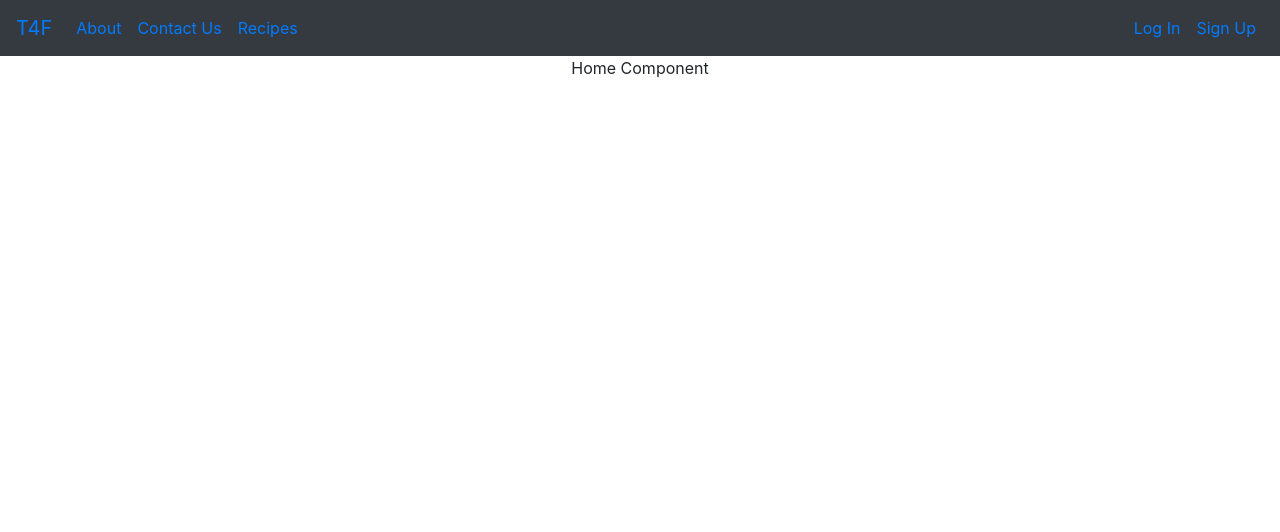
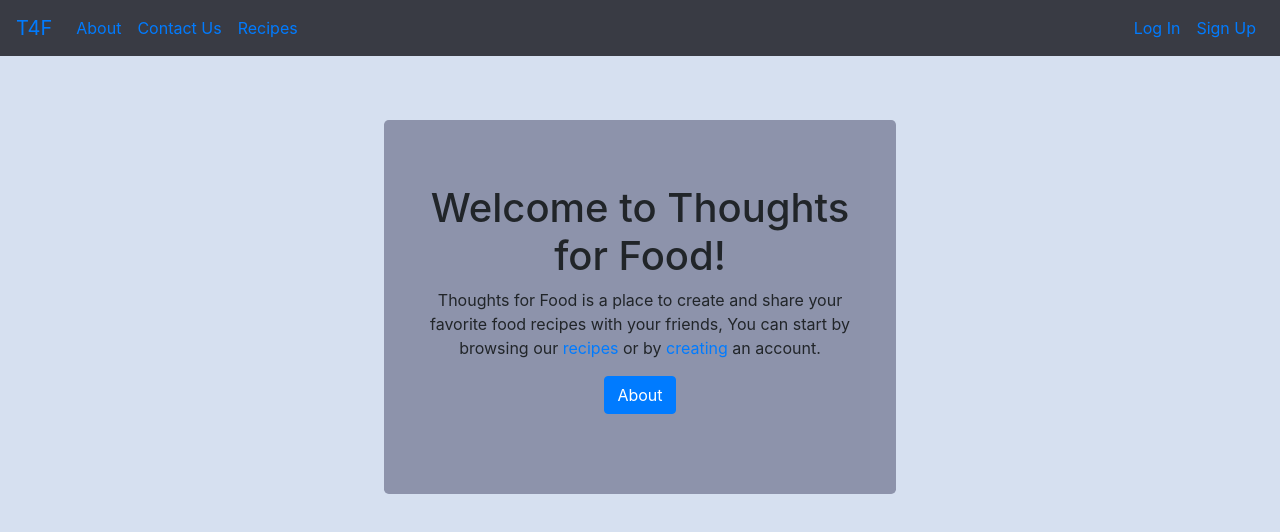
Before and after one commit to ammarfaouri/thoughts-for-food, a React (Create React App) app in the folder react-client/: page / in a window 1280 px wide. Shown: the top 532 px of the page. Built offline with nearby package versions, Linux system fonts and the light colour scheme; no server answers.

Commit message:
added styling and color to home page and navbar

```diff
--- a/react-client/public/index.html
+++ b/react-client/public/index.html
@@ -9,7 +9,7 @@
     integrity="sha384-9aIt2nRpC12Uk9gS9baDl411NQApFmC26EwAOH8WgZl5MYYxFfc+NcPb1dKGj7Sk" crossorigin="anonymous" />
   <meta name="viewport" content="width=device-width, initial-scale=1" />
   <meta name="theme-color" content="#000000" />
-  <meta name="description" content="Web site created using create-react-app" />
+  <meta name="description" content="A place for food recipes!" />
   <link rel="apple-touch-icon" href="%PUBLIC_URL%/logo192.png" />
   <!--
       manifest.json provides metadata used when your web app is installed on a
@@ -25,7 +25,7 @@
       work correctly both with client-side routing and a non-root public URL.
       Learn how to configure a non-root public URL by running `npm run build`.
     -->
-  <title>React App</title>
+  <title>Thoughts for Food</title>
 </head>
 
 <body>
--- /dev/null
+++ b/react-client/src/Home.css
@@ -0,0 +1,15 @@
+body {
+  background-color: #d6e0f0;
+}
+
+.jumbotron {
+  background-color: #8d93ab;
+  height: 40%;
+  width: 40%;
+  margin: auto;
+  margin-top: 4rem;
+}
+
+.navbar {
+  background-color: #393b44;
+}
--- a/react-client/src/Home.js
+++ b/react-client/src/Home.js
@@ -1,7 +1,29 @@
 import React, { Component } from "react";
+import Jumbotron from "react-bootstrap/Jumbotron";
+import Button from "react-bootstrap/Button";
+import { Link } from "react-router-dom";
+import "./Home.css";
 class Home extends Component {
   render() {
-    return <div className="Home">Home Component</div>;
+    return (
+      <div className="Home">
+        <Jumbotron>
+          <h1>Welcome to Thoughts for Food!</h1>
+          <p>
+            Thoughts for Food is a place to create and share your favorite food
+            recipes with your friends, You can start by browsing our{" "}
+            <Link to="/Recipes"> recipes </Link> or by{" "}
+            <Link to="/Signup"> creating </Link>
+            an account.
+          </p>
+          <p>
+            <Link to="/About">
+              <Button variant="primary">About</Button>{" "}
+            </Link>
+          </p>
+        </Jumbotron>
+      </div>
+    );
   }
 }
 
--- a/react-client/src/NavBar.js
+++ b/react-client/src/NavBar.js
@@ -32,7 +32,7 @@ class NavBar extends Component {
     let { loggedIn, user } = this.props;
     return (
       <div className="NavBar">
-        <Navbar bg="dark" variant="dark">
+        <Navbar variant="dark">
           <Navbar.Brand>
             <Link to="/">T4F</Link>
           </Navbar.Brand>
```
